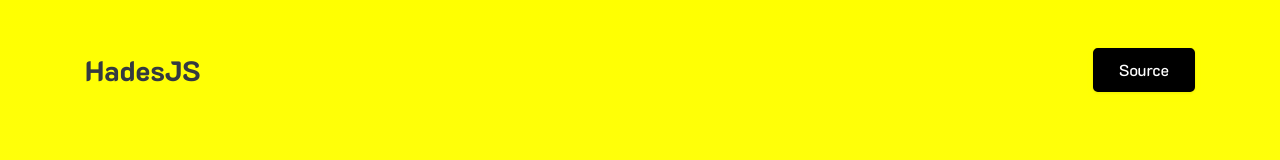
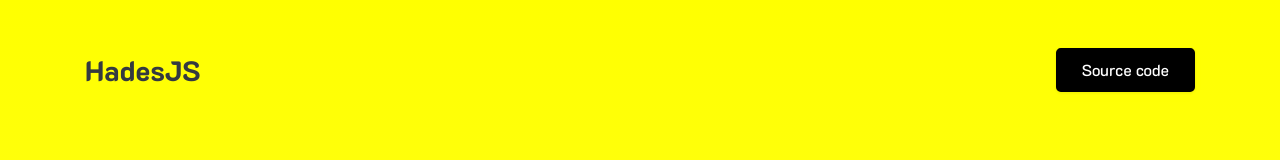
Before and after one commit to arcrek/HadesJS, a plain HTML site: page index.html in a window 1280 px wide. Shown: the top 160 px of the page. Drawn offline with nearby package versions, Linux system fonts and the light colour scheme; a script that the page names is missing.

Commit message:
Update index.html

```diff
--- a/index.html
+++ b/index.html
@@ -22,7 +22,7 @@
         <div class="row">
             <div class="col-12 d-flex flex-row align-items-center justify-content-between">
                 <div class="heading-brand">HadesJS</div>
-                <a href="https://www.youtube.com/watch?v=dQw4w9WgXcQ" class="btn btn-dark">Source</a>
+                <a href="https://www.youtube.com/watch?v=dQw4w9WgXcQ" class="btn btn-dark">Source code</a>
             </div>
         </div>
         <div class="row mt-6">
```
